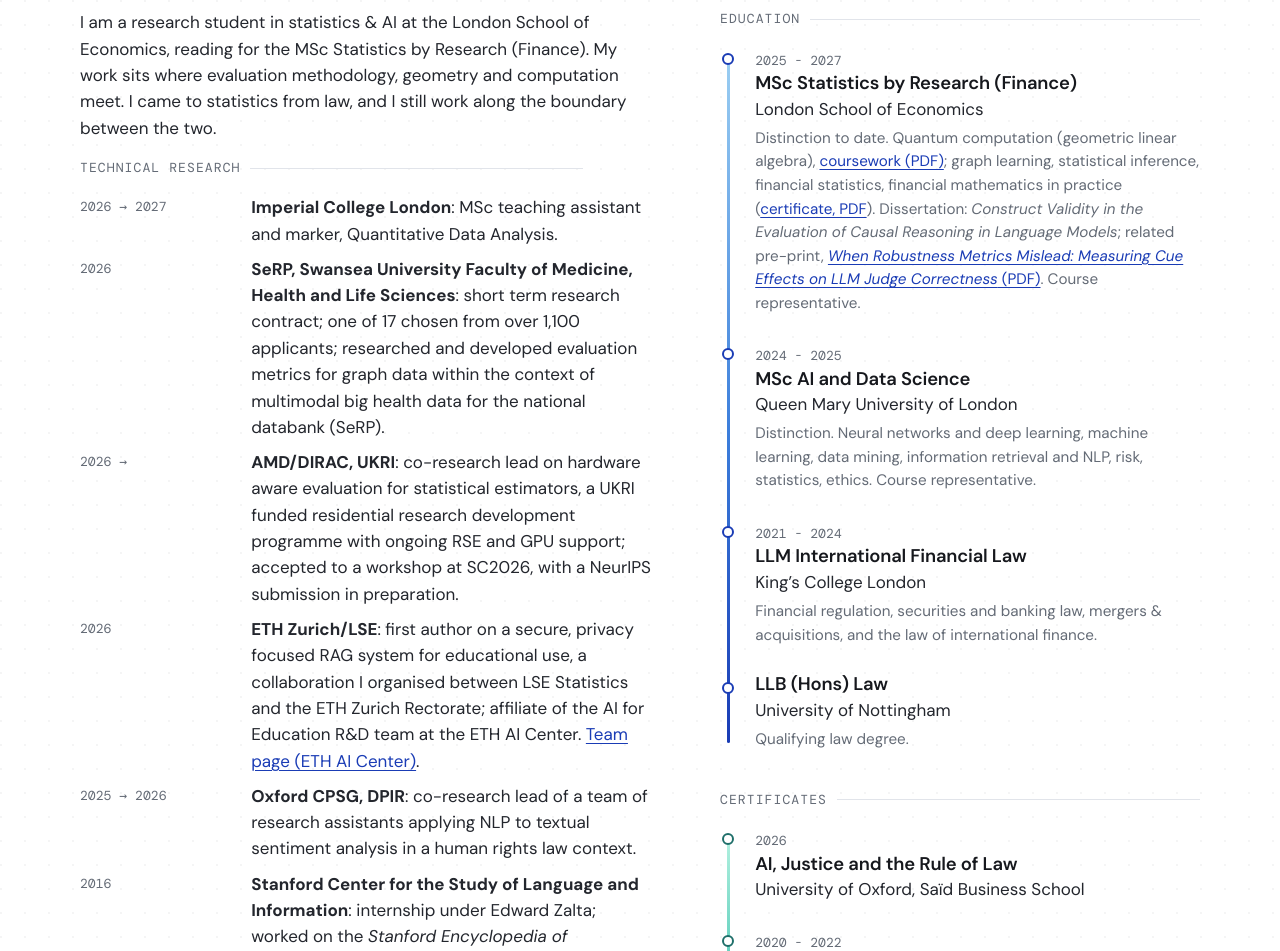
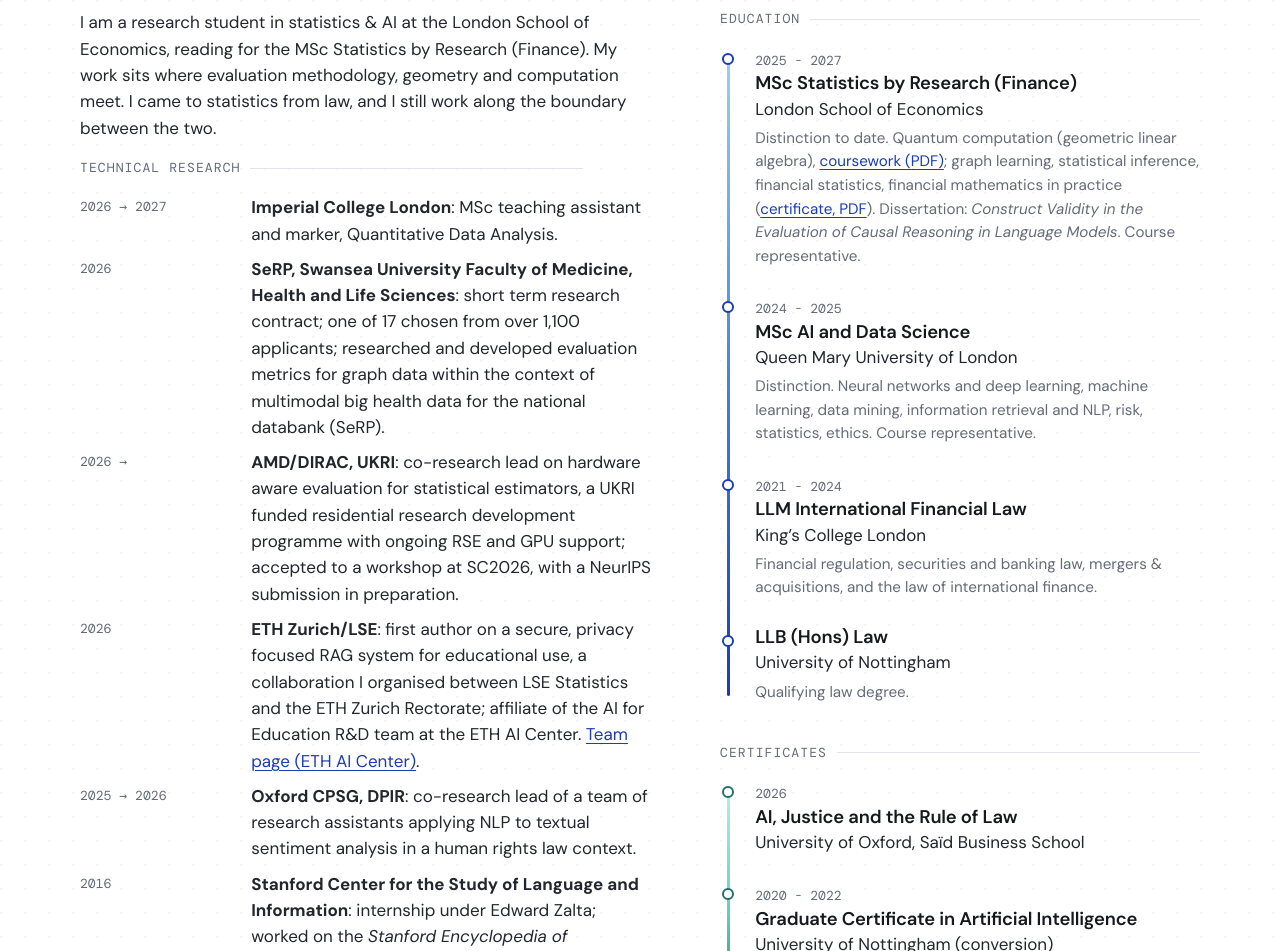
Before and after one commit to dgodorozha/dgodorozha.github.io, a plain HTML site: page index.html in a window 1280 px wide. Shown: the part 960-1911 px from the top of the page. Drawn offline with Linux system fonts and the light colour scheme; animation ran at ten frames a second.

Commit message:
Remove the judge manuscript

```diff
--- a/index.html
+++ b/index.html
@@ -114,7 +114,7 @@
                 <span class="when">2025 - 2027</span>
                 <h3>MSc Statistics by Research (Finance)</h3>
                 <div class="where">London School of Economics</div>
-                <p class="note">Distinction to date. Quantum computation (geometric linear algebra), <a href="papers/quantum-computing-coursework.pdf">coursework (PDF)</a>; graph learning, statistical inference, financial statistics, financial mathematics in practice (<a href="certificates/lse-ma438-financial-mathematics-in-practice.pdf">certificate, PDF</a>). Dissertation: <em>Construct Validity in the Evaluation of Causal Reasoning in Language Models</em>; related pre-print, <a href="papers/when-robustness-metrics-mislead-preprint.pdf?v=3"><em>When Robustness Metrics Mislead: Measuring Cue Effects on LLM Judge Correctness</em> (PDF)</a>. Course representative.</p>
+                <p class="note">Distinction to date. Quantum computation (geometric linear algebra), <a href="papers/quantum-computing-coursework.pdf">coursework (PDF)</a>; graph learning, statistical inference, financial statistics, financial mathematics in practice (<a href="certificates/lse-ma438-financial-mathematics-in-practice.pdf">certificate, PDF</a>). Dissertation: <em>Construct Validity in the Evaluation of Causal Reasoning in Language Models</em>. Course representative.</p>
               </li>
               <li>
                 <span class="when">2024 - 2025</span>
```
Also changed, not shown: 1 other file.
